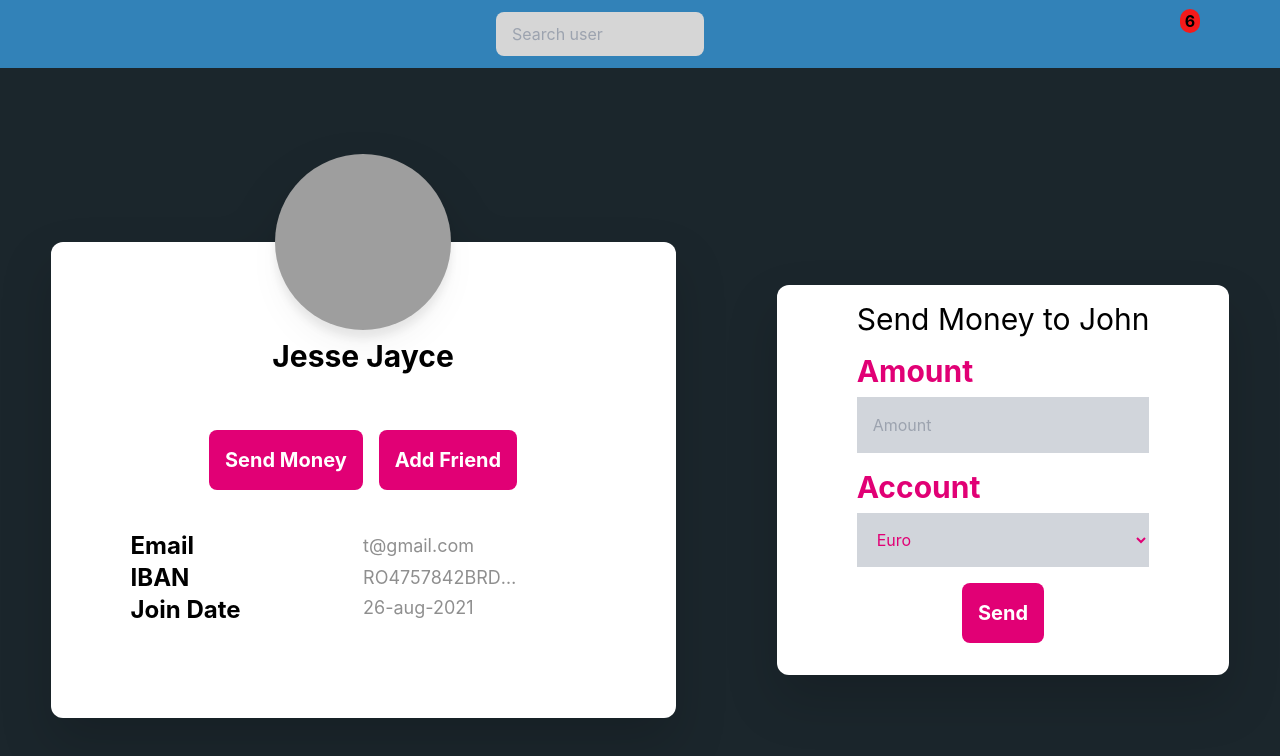
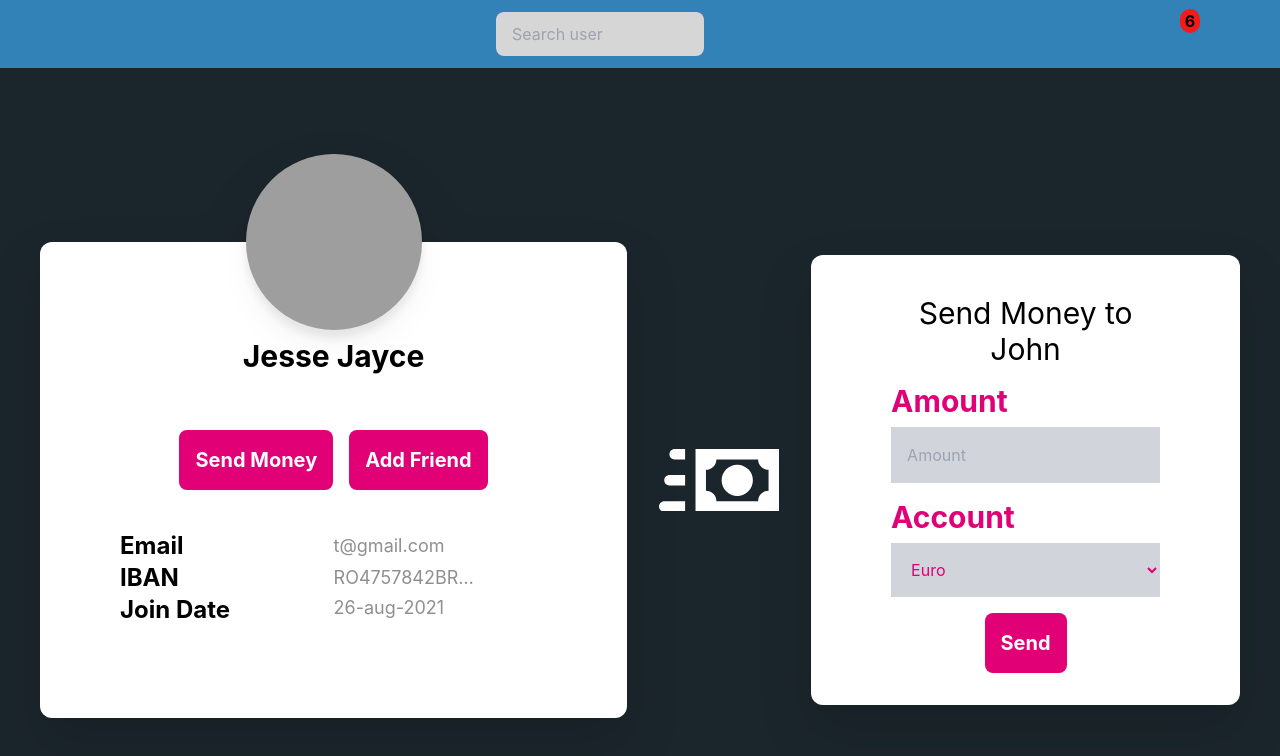
Before and after one commit to WeissDotEXE/frontend-banking-app, a React (Create React App) app: page /user/1 in a window 1280 px wide. Both pictures are taken after a click on the button "Send Money". Shown: the top 756 px of the page. Built offline with nearby package versions, Linux system fonts and the light colour scheme; grey boxes are pictures that could not be loaded; what reduxjs-toolkit-persist would draw is missing.

Commit message:
condition for rendering addMoney component

```diff
--- a/src/components/AddMoney/AddMoney.tsx
+++ b/src/components/AddMoney/AddMoney.tsx
@@ -11,14 +11,16 @@ import Input from "components/Input/Input";
 import Card from "components/Card/Card";
 import { RegularSubtitle } from "components/Typography/Typography";
 import Button from "components/Button/Button";
+import { Icon } from "components/Icon/Icon";
 
 interface AddMoneyProps {
     id: string;
     name: string;
+    closeHandler: () => void;
 }
 
 const AddMoney: FC<AddMoneyProps> = (props: AddMoneyProps) => {
-    const { id, name } = props;
+    const { id, name, closeHandler } = props;
 
     const accounts: string[] = ["Euro", "GBP", "Dollar"];
 
@@ -26,7 +28,14 @@ const AddMoney: FC<AddMoneyProps> = (props: AddMoneyProps) => {
 
     return (
         <Card className={rootCls} data-testid="AddMoney">
-            <RegularSubtitle>Send Money to {name}</RegularSubtitle>
+            <Icon
+                name="closeIcon"
+                className="absolute right-5 cursor-pointer"
+                onClick={closeHandler}
+            />
+            <RegularSubtitle className="mt-6">
+                Send Money to {name}
+            </RegularSubtitle>
             <Input label="Amount" placeholder="Amount" type={"number"} />
             <Input
                 label="Account"
--- a/src/components/Button/Button.tsx
+++ b/src/components/Button/Button.tsx
@@ -8,6 +8,7 @@ interface ButtonProps {
     txtColor?: string;
     disable?: boolean;
     type: "button" | "submit" | "reset";
+    onClick?: () => void;
 }
 
 const Button: FC<ButtonProps> = (props: ButtonProps) => {
@@ -17,6 +18,7 @@ const Button: FC<ButtonProps> = (props: ButtonProps) => {
         txtColor = "white-950",
         disable = false,
         type = "button",
+        onClick,
     } = props;
 
     const rootCls = cn(
@@ -39,6 +41,7 @@ const Button: FC<ButtonProps> = (props: ButtonProps) => {
             data-testid="Button"
             disabled={disable}
             type={type}
+            onClick={onClick}
         >
             {children}
         </button>
--- a/src/components/Icon/Icon.tsx
+++ b/src/components/Icon/Icon.tsx
@@ -5,6 +5,8 @@ type IconTypes = {
     color?: string;
     stroke?: string;
     className?: string;
+    width?: number;
+    height?: number;
     onClick?: () => void;
 };
 
@@ -22,14 +24,23 @@ export type IconNames =
     | "mastercardIcon"
     | "notificationIcon"
     | "searchIcon"
-    | "visaIcon";
+    | "visaIcon"
+    | "transferMoneyIcon";
 
-type IconProps = { color?: string; stroke?: string; onClick?: () => void };
+type IconProps = {
+    color?: string;
+    stroke?: string;
+    onClick?: () => void;
+    width?: number;
+    height?: number;
+};
 
 const getIcon = (
     name: IconNames,
     color?: string,
     stroke?: string,
+    height?: number,
+    width?: number,
     onClick?: () => void
 ) => {
     switch (name) {
@@ -61,6 +72,14 @@ const getIcon = (
             return <SearchIcon color={color} onClick={onClick} />;
         case "visaIcon":
             return <VisaIcon />;
+        case "transferMoneyIcon":
+            return (
+                <TransferMoneyIcon
+                    color={color}
+                    width={width}
+                    height={height}
+                />
+            );
     }
 };
 
@@ -70,8 +89,10 @@ export const Icon = ({
     className = "icon",
     stroke,
     onClick,
+    height,
+    width,
 }: IconTypes) => {
-    const component = getIcon(name, color, stroke);
+    const component = getIcon(name, color, stroke, height, width);
     return (
         <div
             style={{ display: "flex", justifyContent: "center" }}
@@ -431,3 +452,20 @@ const VisaIcon = () => {
         </svg>
     );
 };
+
+const TransferMoneyIcon = ({ color = "black", width, height }: IconProps) => {
+    return (
+        <svg
+            width={width}
+            height={height}
+            viewBox="0 0 23 12"
+            fill="none"
+            xmlns="http://www.w3.org/2000/svg"
+        >
+            <path
+                d="M17.12 3.88C16.5577 3.31774 15.7952 3.00187 15 3.00187C14.2048 3.00187 13.4423 3.31774 12.88 3.88C12.3177 4.44226 12.0019 5.20485 12.0019 6C12.0019 6.79515 12.3177 7.55774 12.88 8.12C13.1584 8.3984 13.4889 8.61924 13.8527 8.76991C14.2164 8.92058 14.6063 8.99813 15 8.99813C15.3937 8.99813 15.7836 8.92058 16.1473 8.76991C16.5111 8.61924 16.8416 8.3984 17.12 8.12C17.3984 7.8416 17.6192 7.51109 17.7699 7.14734C17.9206 6.78359 17.9981 6.39372 17.9981 6C17.9981 5.60628 17.9206 5.21641 17.7699 4.85266C17.6192 4.48891 17.3984 4.1584 17.12 3.88M7 0V12H23V0H7ZM21 8C20.47 8 19.96 8.21 19.59 8.59C19.21 8.96 19 9.47 19 10H11C11 9.47 10.79 8.96 10.41 8.59C10.04 8.21 9.53 8 9 8V4C9.53 4 10.04 3.79 10.41 3.41C10.79 3.04 11 2.53 11 2H19C19 2.53 19.21 3.04 19.59 3.41C19.96 3.79 20.47 4 21 4V8ZM5 2H3C2.45 2 2 1.55 2 1C2 0.45 2.45 0 3 0H5V2ZM5 7H2C1.45 7 1 6.55 1 6C1 5.45 1.45 5 2 5H5V7ZM5 12H1C0.448 12 0 11.55 0 11C0 10.45 0.448 10 1 10H5V12Z"
+                fill={color}
+            />
+        </svg>
+    );
+};
--- a/src/components/ProfileCard/ProfileCard.tsx
+++ b/src/components/ProfileCard/ProfileCard.tsx
@@ -14,10 +14,11 @@ interface ProfileCardProps {
     className?: string;
     type: "profile" | "friend" | "personal";
     isFriend?: boolean;
+    sendMoneyHandler?: () => void;
 }
 
 const ProfileCard: FC<ProfileCardProps> = (props: ProfileCardProps) => {
-    const { className, type, isFriend } = props;
+    const { className, type, isFriend, sendMoneyHandler } = props;
     const rootCls = cn(styles.profileCard, className);
     const avatarCls = cn(
         styles.avatar,
@@ -53,6 +54,7 @@ const ProfileCard: FC<ProfileCardProps> = (props: ProfileCardProps) => {
                             bgColor={"pink-950"}
                             txtColor={"white-950"}
                             type="button"
+                            onClick={sendMoneyHandler}
                         >
                             Send Money
                         </Button>
--- a/src/pages/User/User.tsx
+++ b/src/pages/User/User.tsx
@@ -2,12 +2,13 @@
 // 1. fetch data about user by using the id from useParams
 // 2. Pass the data to AddMoney component: id,name
 
-import React, { FC } from "react";
+import React, { FC, useState } from "react";
 import styles from "./User.module.scss";
 import ProfileCard from "components/ProfileCard/ProfileCard";
 import cn from "classnames";
 import { useParams } from "react-router-dom";
 import AddMoney from "components/AddMoney/AddMoney";
+import { Icon } from "components/Icon/Icon";
 
 interface UserProps {}
 
@@ -16,16 +17,38 @@ const User: FC<UserProps> = () => {
     const rootCls = cn(
         styles.User,
         "h-screen",
-        "flex",
+        "flex flex-col md:flex-row",
+        "px-10",
         "justify-around",
         "items-center",
         "align-items-center"
     );
 
+    const [showAddMoney, setShowAddMoney] = useState(false);
+
     return (
         <div className={rootCls} data-testid="User">
-            <ProfileCard type="profile" className="" isFriend={false} />
-            <AddMoney name="John" id={id!} />
+            <ProfileCard
+                type="profile"
+                className={`${showAddMoney && "mt-52 md:mt-0"}`}
+                isFriend={false}
+                sendMoneyHandler={() => setShowAddMoney(true)}
+            />
+            {showAddMoney && (
+                <Icon
+                    name="transferMoneyIcon"
+                    className="m-8"
+                    color={"white"}
+                    width={120}
+                />
+            )}
+            {showAddMoney && (
+                <AddMoney
+                    name="John"
+                    id={id!}
+                    closeHandler={() => setShowAddMoney(false)}
+                />
+            )}
         </div>
     );
 };
```
